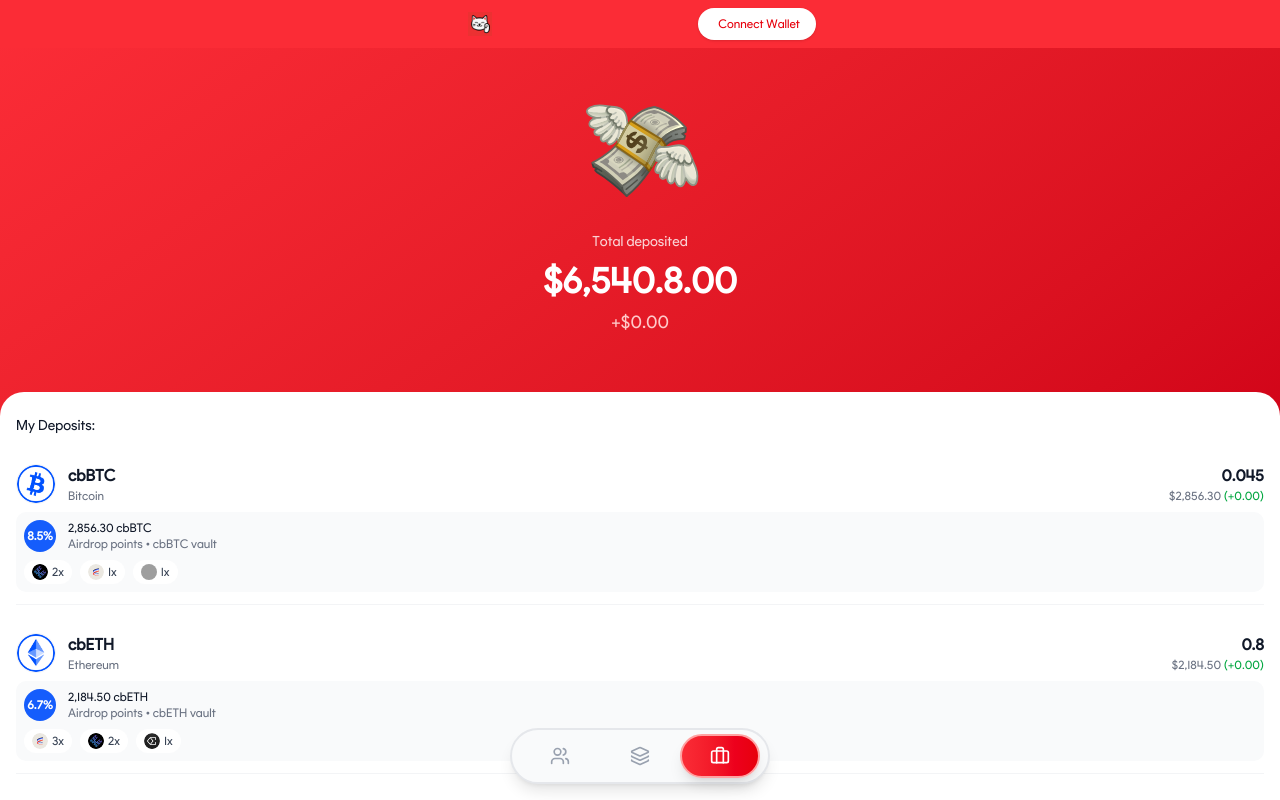
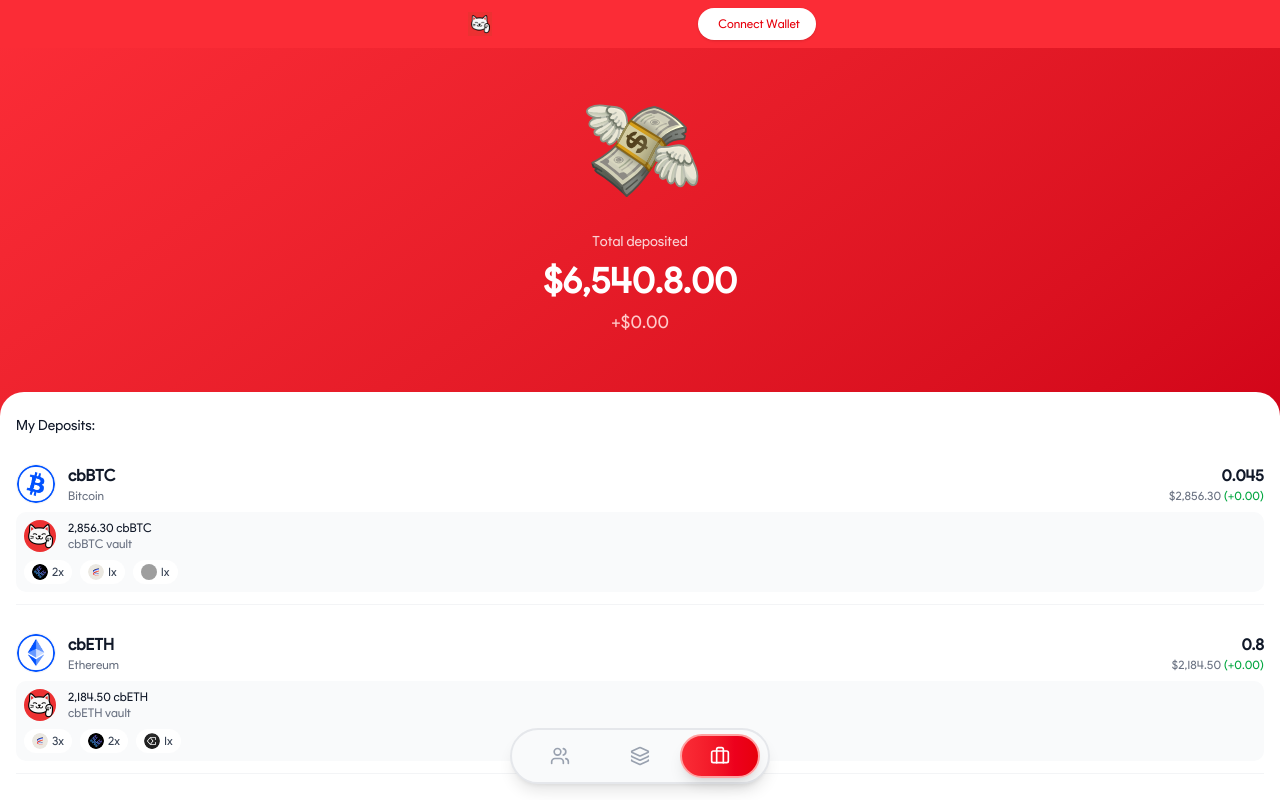
Before and after one commit to Nuvia-Labs/nuvia-frontend, a Next.js app: page /portfolio in a window 1280 px wide. Shown: the top 800 px of the page. Built offline with nearby package versions, Linux system fonts and the light colour scheme; no server answers; grey boxes are pictures that could not be loaded.

Commit message:
refactor: Refactor Portfolio deposit section layout
Improved formatting and readability of the My Deposits section in the portfolio page. Updated farming info to display the Nuvia logo and refactored conditional rendering for vault labels and airdrop points logos for each token type.

```diff
--- a/src/app/portfolio/page.tsx
+++ b/src/app/portfolio/page.tsx
@@ -90,7 +90,9 @@
 
       {/* My Deposits Section */}
       <div className="bg-white rounded-t-3xl pt-6 pb-6 min-h-96">
-        <h2 className="text-sm font-medium text-gray-900 mb-4 px-4">My Deposits:</h2>
+        <h2 className="text-sm font-medium text-gray-900 mb-4 px-4">
+          My Deposits:
+        </h2>
 
         <div className="space-y-4 px-4">
           {userDeposits.map((deposit, index) => (
@@ -114,14 +116,17 @@
                     />
                   </div>
                   <div>
-                    <h3 className="font-semibold text-gray-900">{deposit.token}</h3>
+                    <h3 className="font-semibold text-gray-900">
+                      {deposit.token}
+                    </h3>
                     <p className="text-xs text-gray-500">{deposit.name}</p>
                   </div>
                 </div>
                 <div className="text-right">
                   <p className="font-bold text-gray-900">{deposit.amount}</p>
                   <p className="text-xs text-gray-500">
-                    ${deposit.valueUSD} <span className="text-green-600">({deposit.gain})</span>
+                    ${deposit.valueUSD}{" "}
+                    <span className="text-green-600">({deposit.gain})</span>
                   </p>
                 </div>
               </div>
@@ -129,20 +134,32 @@
               {/* Farming Info */}
               <div className="bg-gray-50 rounded-lg p-2">
                 <div className="flex items-center space-x-3 mb-2">
-                  <div className="w-8 h-8 rounded-full bg-blue-600 flex items-center justify-center">
-                    <span className="text-white text-xs font-bold">{deposit.apy}</span>
+                  <div className="w-8 h-8 rounded-full overflow-hidden">
+                    <Image
+                      src="/Images/Logo/nuvia-logo.png"
+                      alt="Nuvia"
+                      width={32}
+                      height={32}
+                      className="w-full h-full object-cover"
+                    />
                   </div>
                   <div>
-                    <p className="text-xs font-medium text-gray-900">{deposit.valueUSD} {deposit.token}</p>
+                    <p className="text-xs font-medium text-gray-900">
+                      {deposit.valueUSD} {deposit.token}
+                    </p>
                     <p className="text-xs text-gray-500">
-                      Airdrop points • {deposit.token === 'cbBTC' ? 'cbBTC vault' : deposit.token === 'cbETH' ? 'cbETH vault' : 'USDC vault'}
+                      {deposit.token === "cbBTC"
+                        ? "cbBTC vault"
+                        : deposit.token === "cbETH"
+                        ? "cbETH vault"
+                        : "USDC vault"}
                     </p>
                   </div>
                 </div>
 
                 {/* Airdrop Points Logos */}
                 <div className="flex items-center space-x-2 mt-1">
-                  {deposit.token === 'cbBTC' && (
+                  {deposit.token === "cbBTC" && (
                     <>
                       <div className="flex items-center space-x-1 bg-white rounded-full px-2 py-1">
                         <div className="w-4 h-4 rounded-full overflow-hidden">
@@ -182,7 +199,7 @@
                       </div>
                     </>
                   )}
-                  {deposit.token === 'cbETH' && (
+                  {deposit.token === "cbETH" && (
                     <>
                       <div className="flex items-center space-x-1 bg-white rounded-full px-2 py-1">
                         <div className="w-4 h-4 rounded-full overflow-hidden">
@@ -222,7 +239,7 @@
                       </div>
                     </>
                   )}
-                  {deposit.token === 'USDC' && (
+                  {deposit.token === "USDC" && (
                     <>
                       <div className="flex items-center space-x-1 bg-white rounded-full px-2 py-1">
                         <div className="w-4 h-4 rounded-full overflow-hidden">
```
